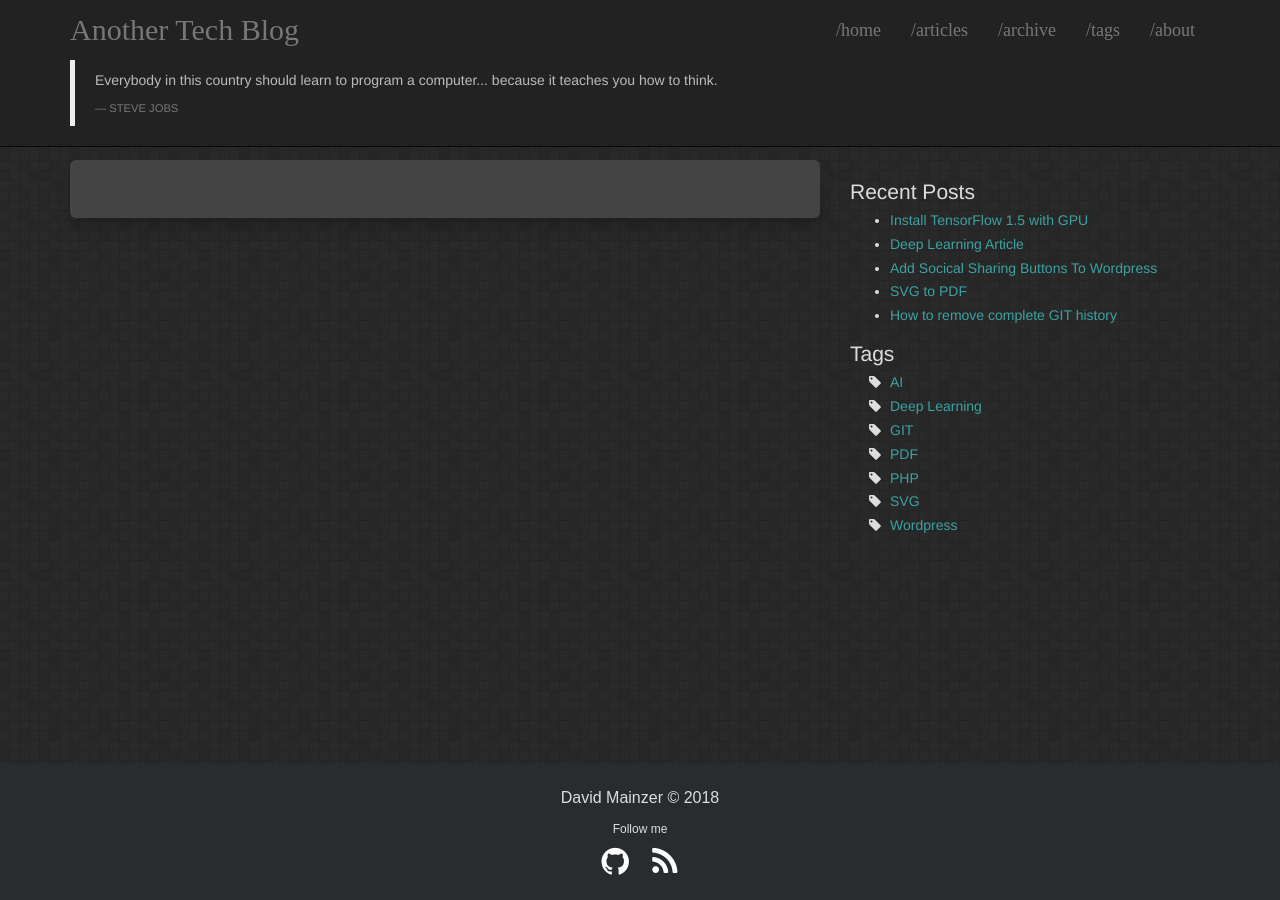
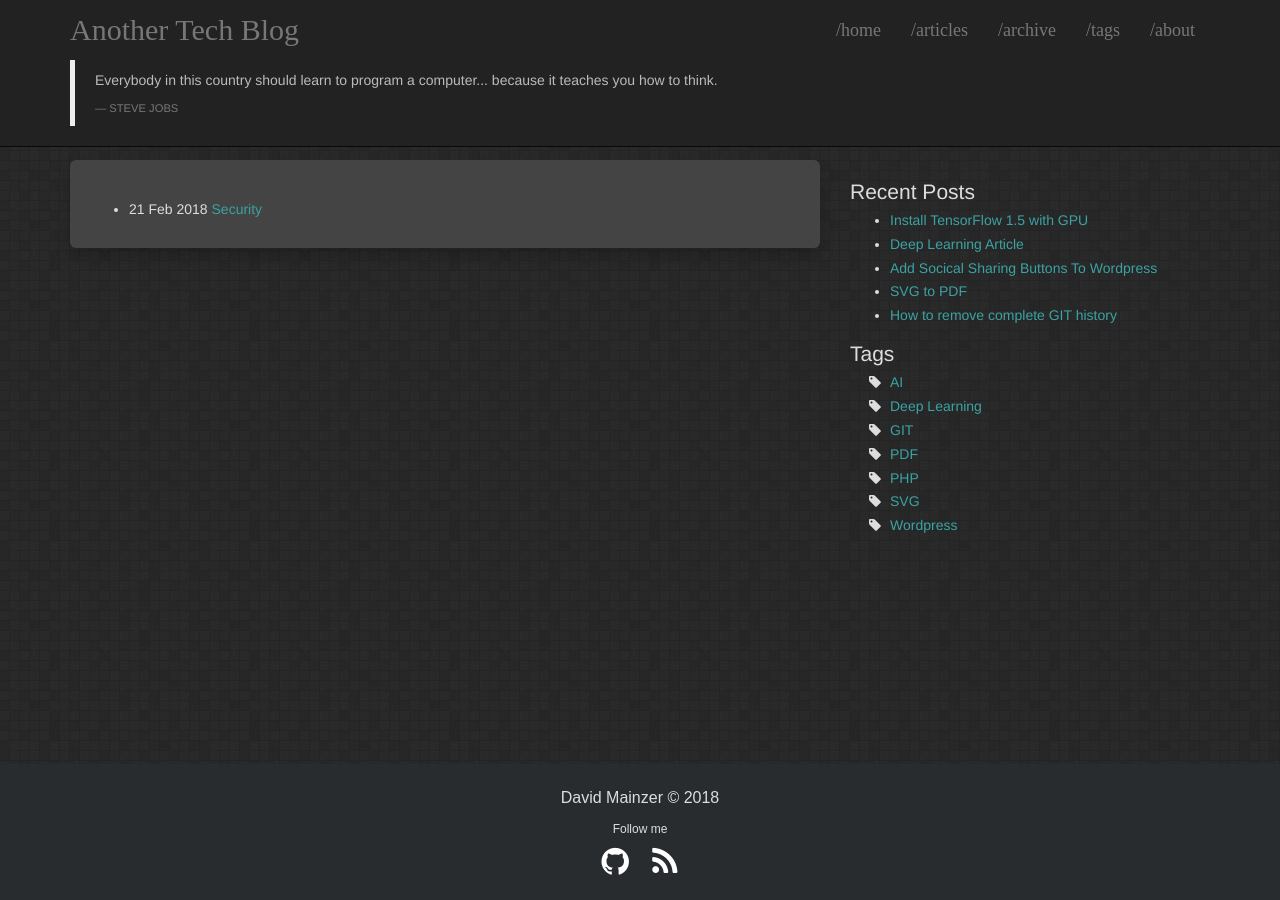
Before and after one commit to davidmainzer/davidmainzer.github.io, a Jekyll site: the page built from tag/Security.md, in a window 1280 px wide and 900 px high. Built offline with Jekyll 4.4.1, drawn with Linux system fonts in a browser that asks for light colours.

Commit message:
Update tag_index.html

```diff
--- a/_layouts/tag_index.html
+++ b/_layouts/tag_index.html
@@ -18,5 +18,21 @@ layout: page
         {% endfor %}
       {% endfor %}
     </ul>
+
+
+    <ul>
+      {% for art in site.articles %}
+        {% for tag in art.tags %}
+          {% if tag == page.tag %}
+          <li class="archive_list">
+            <time>{{ art.date | date_to_string }}</time>
+            <a class="archive_list_article_link" href='{{ art.url | relative_url }}'>{{art.title}}</a>
+            <p>{{art.description}}</p>
+          </li>
+          {% endif %}
+        {% endfor %}
+      {% endfor %}
+    </ul>
+
   </div>
 </div>
```
